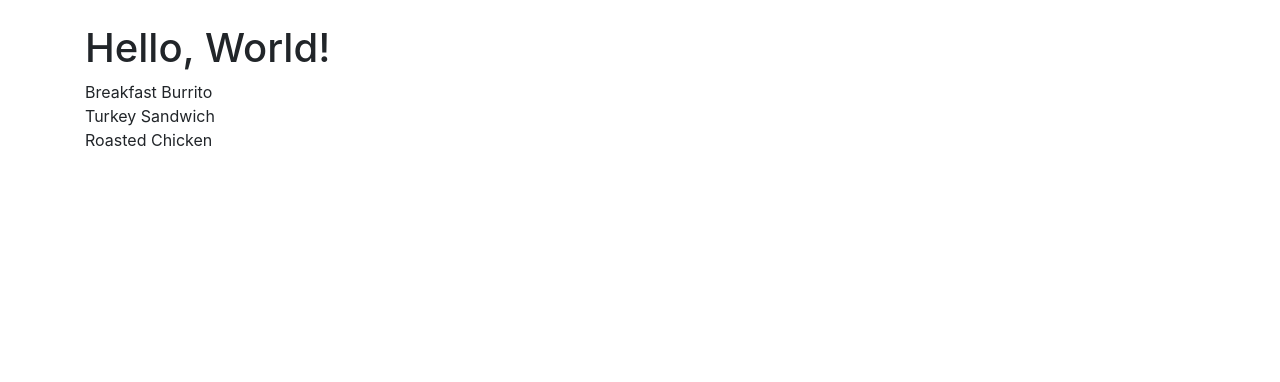
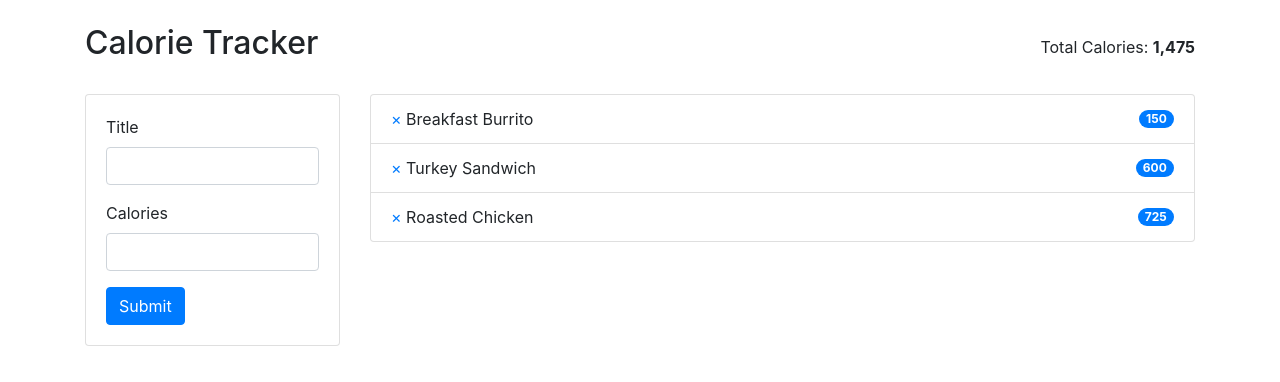
Before and after one commit to 3daddict/js-calorie-counter, a website: page public/index.html in a window 1280 px wide. Drawn offline with nearby package versions, Linux system fonts and the light colour scheme.

Commit message:
crud frunctions created and html form with table

```diff
--- a/public/index.html
+++ b/public/index.html
@@ -1,13 +1,43 @@
 <html>
-  <head>
+
+<head>
     <title>Calorie Tracker</title>
     <meta name="viewport" content="width=device-width, initial-scale=1.0" />
     <link rel="stylesheet" href="https://maxcdn.bootstrapcdn.com/bootstrap/4.0.0/css/bootstrap.min.css">
-  </head>
-  <body>
-    <div id="app" class="container pt-4">
-      <h1>Hello, World!</h1>
+</head>
+
+<body>
+    <div class="container pt-4">
+        <div class="d-flex justify-content-between align-items-center mb-4">
+            <h2>Calorie Tracker</h2>
+            <div>Total Calories: <strong id="total">-</strong></div>
+        </div>
+        <div id="meals-container">
+            <div class="row">
+                <div class="col-3">
+                    <div class="card">
+                        <div class="card-body">
+                            <form id="form-entry" class="mb-0">
+                                <div class="form-group">
+                                    <label for="title">Title</label>
+                                    <input type="text" class="form-control" id="title">
+                                </div>
+                                <div class="form-group">
+                                    <label for="calories">Calories</label>
+                                    <input type="number" class="form-control" id="calories">
+                                </div>
+                                <button type="submit" class="btn btn-primary">Submit</button>
+                            </form>
+                        </div>
+                    </div>
+                </div>
+                <div class="col-9">
+                    <ul class="list-group" id="meals"></ul>
+                </div>
+            </div>
+        </div>
     </div>
     <script type="text/javascript" src="/main.js"></script>
-  </body>
+</body>
+
 </html>
--- a/public/main.js
+++ b/public/main.js
@@ -1,23 +1,71 @@
 class App {
-    init () {
-      this.render ()
+  constructor() {
+    this.meals = [];
+    document.getElementById("form-entry").addEventListener("submit", event => {
+      event.preventDefault();
+      this.addMeal({
+        id: Date.now(), // faux id
+        title: document.getElementById("title").value,
+        calories: parseInt(document.getElementById("calories").value)
+      });
+    });
+  }
+  init() {
+    this.meals = [
+      { id: 1, title: "Breakfast Burrito", calories: 150 },
+      { id: 2, title: "Turkey Sandwich", calories: 600 },
+      { id: 3, title: "Roasted Chicken", calories: 725 }
+    ];
+    this.render();
+  }
+  addMeal(meal) {
+    document.getElementById("meals").appendChild(this.createMealElement(meal));
+    this.meals.push(meal);
+    this.updateTotalCalories();
+  }
+  deleteMeal(id) {
+    let index = this.meals.map(o => o.id).indexOf(id);
+    this.meals.splice(index, 1);
+    this.updateTotalCalories();
+  }
+  updateTotalCalories() {
+    let elTotal = document.getElementById("total");
+    elTotal.textContent = this.meals
+      .reduce((acc, o) => acc + o.calories, 0)
+      .toLocaleString();
+  }
+  createMealElement({ id, title, calories }) {
+    let el = document.createElement("li");
+    el.className =
+      "list-group-item d-flex justify-content-between align-items-center";
+    el.innerHTML = `
+        <div>
+          <a href="#" class="remove">&times;</a>
+          <span class="title">${title}</span>
+        </div>
+        <span class="calories badge badge-primary badge-pill">${calories}</span>
+      `;
+    // when the 'x' delete link is clicked
+    el.querySelector("a").addEventListener("click", event => {
+      event.preventDefault();
+      this.deleteMeal(id);
+      el.remove();
+    });
+    return el;
+  }
+  render() {
+    let fragment = document.createDocumentFragment();
+    for (let meal of this.meals) {
+      fragment.appendChild(this.createMealElement(meal));
     }
-    render () {
-      let meals = [
-        { id: 1, title: 'Breakfast Burrito', calories: 150 },
-        { id: 2, title: 'Turkey Sandwich', calories: 600 },
-        { id: 3, title: 'Roasted Chicken', calories: 725 }
-      ]
-      let el = document.getElementById('app')
-      let fragment = document.createDocumentFragment()
-      for (let meal of meals) {
-        let elMeal = document.createElement('div')
-        elMeal.innerHTML = `<span>${meal.title}</span>`
-        fragment.appendChild(elMeal)
-      }
-      el.appendChild(fragment)
+    let el = document.getElementById("meals");
+    while (el.firstChild) {
+      el.removeChild(el.firstChild); // empty the <div id="meals" />
     }
+    el.appendChild(fragment);
+    this.updateTotalCalories();
   }
+}
 
-  let app = new App()
-  app.init()
+let app = new App();
+app.init();
```
